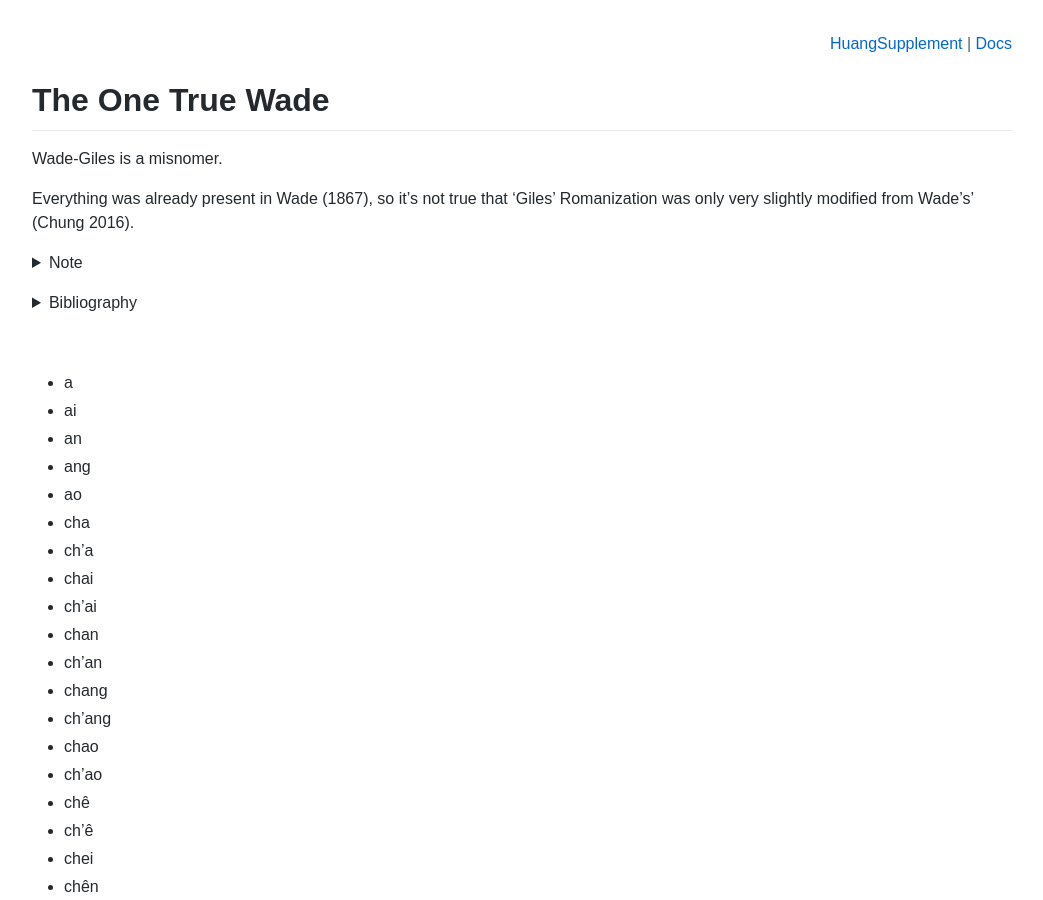
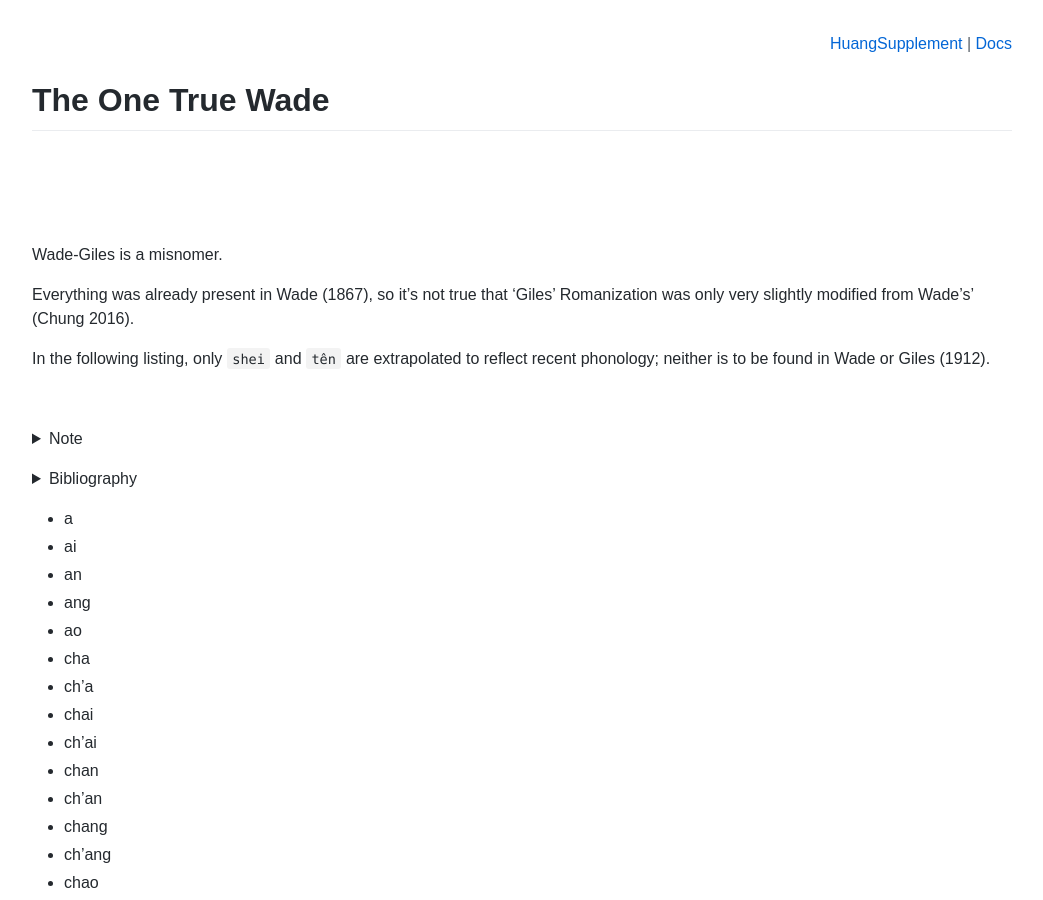
Before and after one commit to t18d/HuangSupplement, a Jekyll site: the page built from docs/wade.md, in a window 1280 px wide and 900 px high. Shown: the whole window, without its empty margins (118-1161 px from the left). Built offline with Jekyll 4.4.1, drawn with Linux system fonts in a browser that asks for light colours.

Commit message:
Update wade.md

```diff
--- a/docs/wade.md
+++ b/docs/wade.md
@@ -8,17 +8,22 @@
 layout: no-anchor
 ---
 # The One True Wade
-
+&nbsp;
+&nbsp;
+&nbsp;
+&nbsp;
 Wade-Giles is a misnomer.
 
-<p>Everything was already present in Wade (1867), so it’s not true that ‘Giles’ Romanization was only very slightly modified from Wade’s’ (Chung 2016).</p>
+Everything was already present in Wade (1867), so it’s not true that ‘Giles’ Romanization was only very slightly modified from Wade’s’ (Chung 2016).
 
+In the following listing, only `shei` and `tên` are extrapolated to reflect recent phonology; neither is to be found in Wade or Giles (1912).
+
+&nbsp;
 <p>
   <details>
     <summary>Note</summary>
     <br>
     <ul>
-      <li>`shei` and `tên` are extrapolated to reflect recent phonology. Neither is to be found in Wade or Giles (1912).</li>
       <li>The rough breathing mark is replaced by an apostrophe to facilitate everyday use.</li>
     </ul>
   </details>
@@ -38,7 +43,6 @@
     </ul>
   </details>
 </p>
-&nbsp;
 
 - a
 - ai
```
